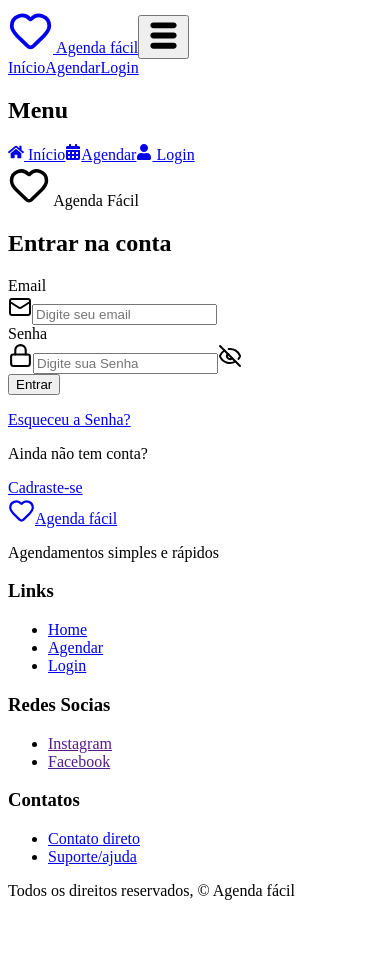
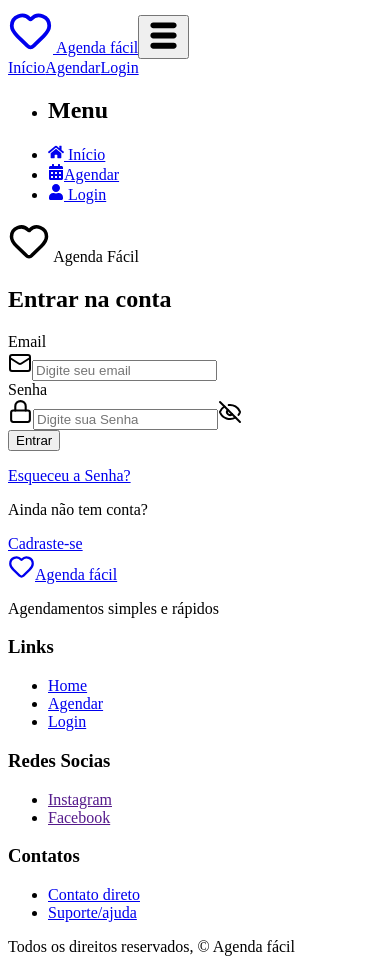
Before and after one commit to DiogoIV/Agendamentos, a React (Vite) app: page /login in a window 390 px wide. Before the commit the page ends 916 px from the top, so only its background shows below. Built offline with nearby package versions, Linux system fonts and the light colour scheme; the HTML template or start-up script is replaced by a standard one.

Commit message:
set
Adicionando novos conteudos ao menu hamburger. Conteudos após fazer login.

```diff
--- a/src/components/Header.jsx
+++ b/src/components/Header.jsx
@@ -60,7 +60,7 @@ function Header() {
 
                 {token ? (
                     <NavLink to="/" className={estiloLink}>
-                        <CircleUserRound size={29} />
+                        <CircleUserRound size={25} />
                     </NavLink>
                 ) :
                     (
@@ -81,8 +81,7 @@ function Header() {
 
             </div>
             <nav className={`fixed top-0 right-0
-                    flex flex-col
-                    gap-2
+
                     w-[70%] h-screen
                     pt-6
                     px-5
@@ -92,23 +91,30 @@ function Header() {
                     transform transition-transform duration-500 ease-in-out
                     ${open ? "translate-x-0 " : "translate-x-full"}`}
             >
-                <div className=" px-4 pb-4 border-b border-white/40">
+                <ul className="flex flex-col gap-2
+                ">
+
+                    <li className=" px-4 pb-4  border-b border-white/40">
                         <h2 className="text-lg font-bold">
                             Menu
                         </h2>
-                </div>
+                    </li>
 
+                    <li className="pl-2">
                         <NavLink
                             to="/"
                             onClick={() => setOpen(false)}
                             className={({ isActive }) =>
                                 `${mobileLinkStyle}
-                        ${isActive ? " bg-white/15 " : ""}`
+                                ${isActive ? " bg-white/15 " : ""}
+                                mt-2`
                             }
                         >
                             <FaHome /> Início
                         </NavLink>
+                    </li>
 
+                    <li className="pl-2">
                         <NavLink to="/agendar"
                             onClick={() => setOpen(false)}
                             className={({ isActive }) =>
@@ -118,8 +124,11 @@ function Header() {
                         >
                             <FaCalendarAlt />Agendar
                         </NavLink>
+                    </li>
 
                     {!token ? (
+                        <li className="pl-2">
+
                             <NavLink to="/login"
                                 onClick={() => setOpen(false)}
                                 className={({ isActive }) =>
@@ -129,18 +138,52 @@ function Header() {
                             >
                                 <FaUser /> Login
                             </NavLink>
+
+                        </li>
                     ) :
                         (
-                        <NavLink to="/agendar"
-                        onClick={() => setOpen(false)}
-                        className={({ isActive }) =>
-                            `${mobileLinkStyle}
-                        ${isActive ? "bg-white/15" : ""}`
-                        }
+
+                            <li className="
+                                pt-5
+                                pl-3 border-t border-white/40"
                                 >
-                        <CircleUserRound  />User
+
+                                <h2 className="flex items-center gap-1"> <CircleUserRound /> Olá, Diogo</h2>
+
+                                <ul>
+
+                                    <li>
+                                        <NavLink to="/minha-conta">
+                                            Minha conta
                                         </NavLink>
+                                    </li>
+
+                                    <li>
+                                        <NavLink to="/minha-conta/meus-dados">
+                                            Meus dados
+                                        </NavLink>
+                                    </li>
+
+                                    <li>
+                                        <NavLink to="/minha-conta/meus-agendamentos">
+                                            Meus agendamentos
+                                        </NavLink>
+                                    </li>
+
+                                    <li>
+                                        <button>
+                                            Sair
+                                        </button>
+                                    </li>
+
+                                </ul>
+
+                            </li>
                         )}
+
+                </ul>
+
+
 
             </nav>
 
```
Lines whose indentation alone changed are shown as unchanged.
